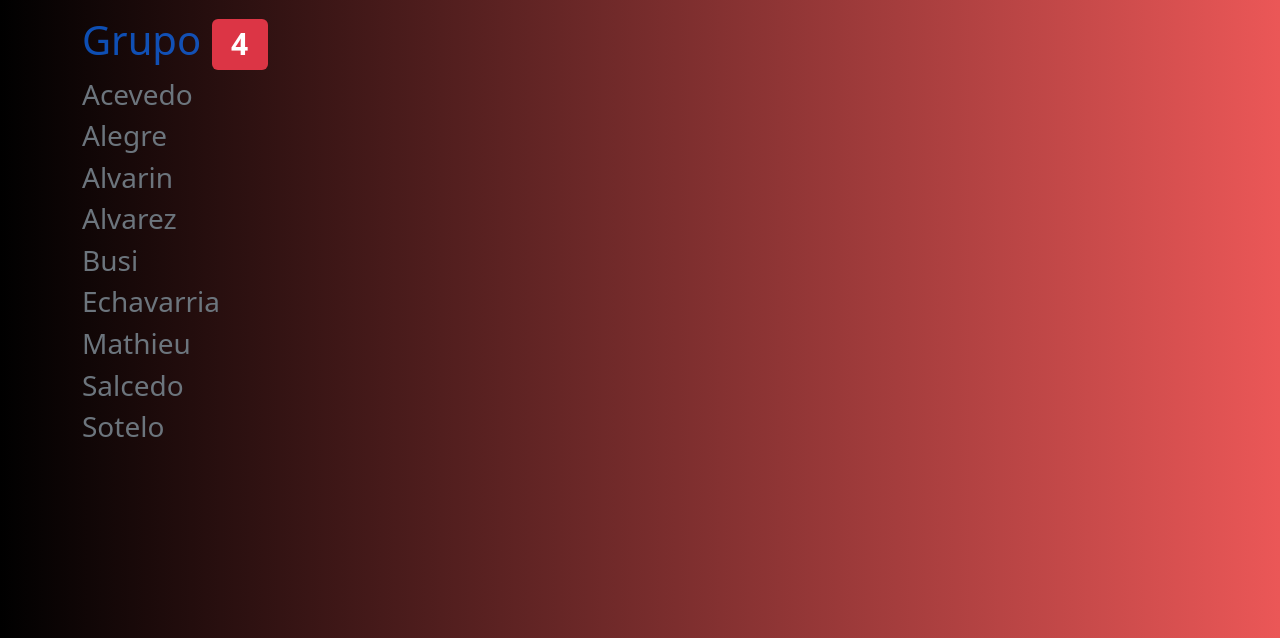
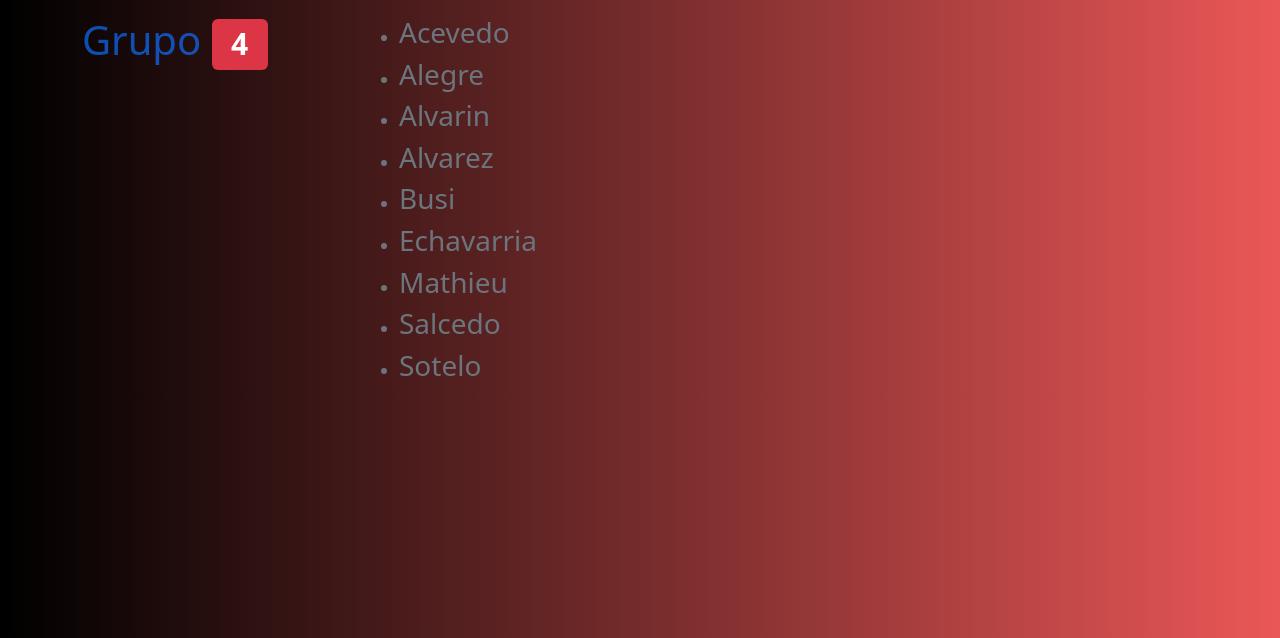
Before and after one commit to guillermoMat/Informatorio2022, a Django app: page / in a window 1280 px wide. Shown: the part 80-718 px from the top of the page. Run offline with Django 4.2, Linux system fonts and the light colour scheme; some libraries are stand-ins or nearby versions.

Commit message:
requierements

```diff
--- a/pryectoInfo2022/templates/inicio.html
+++ b/pryectoInfo2022/templates/inicio.html
@@ -78,11 +78,17 @@
 
       <div class="container">
         <div class="row">
-          <h1 class="text-primary">Grupo <span class="badge bg-danger">4</span></h1>
-          {% for x in lis%}
-          <h3 class="text-secondary">{{x}}</h3>
-          {% endfor %}
-        </div>
+          <div class="col-3">
+            <h1 class="text-primary">Grupo <span class="badge bg-danger">4</span></h1>
+          </div>
+          <div class="col">
+            <ul>
+              {% for x in lis%}
+                <li class="text-secondary"><h3>{{x}}</h3></li>
+              {% endfor %}
+            </ul>
+          </div>
+      </div>
 
       </div>
 
```
Also changed, not shown: requirements.txt (added, +10 -0 lines), pryectoInfo2022/pryectoInfo2022/views.py (line endings or trailing spaces).
